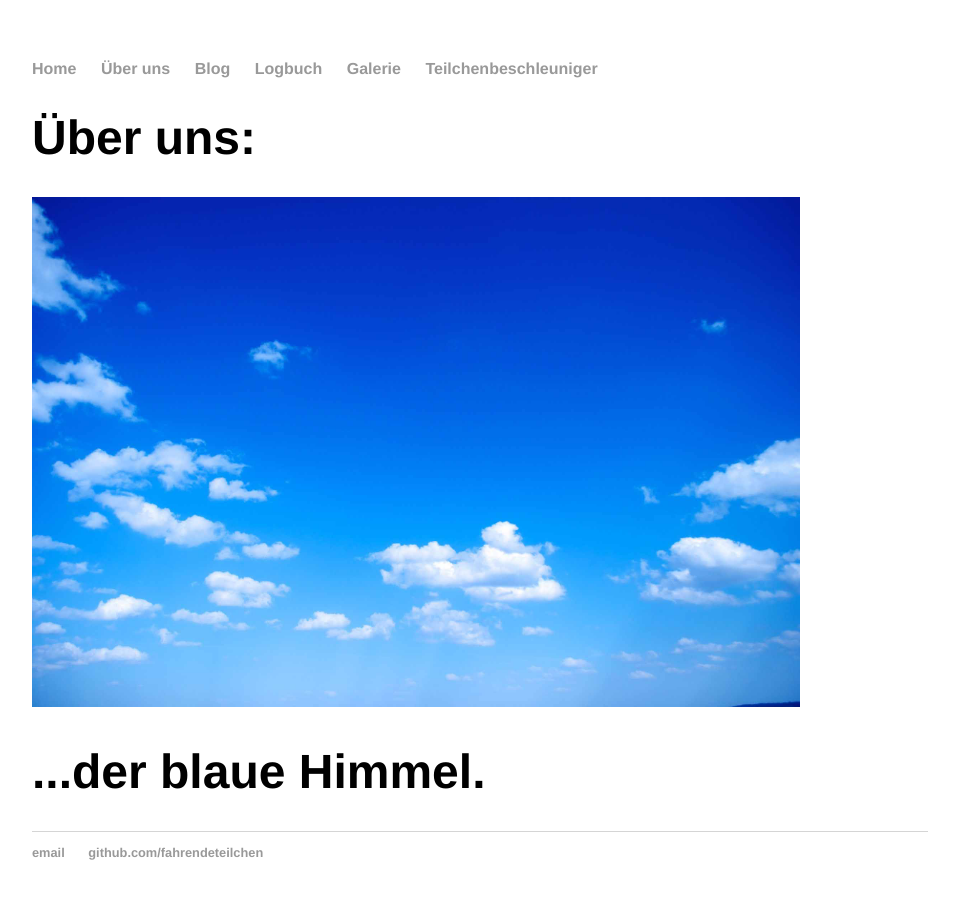
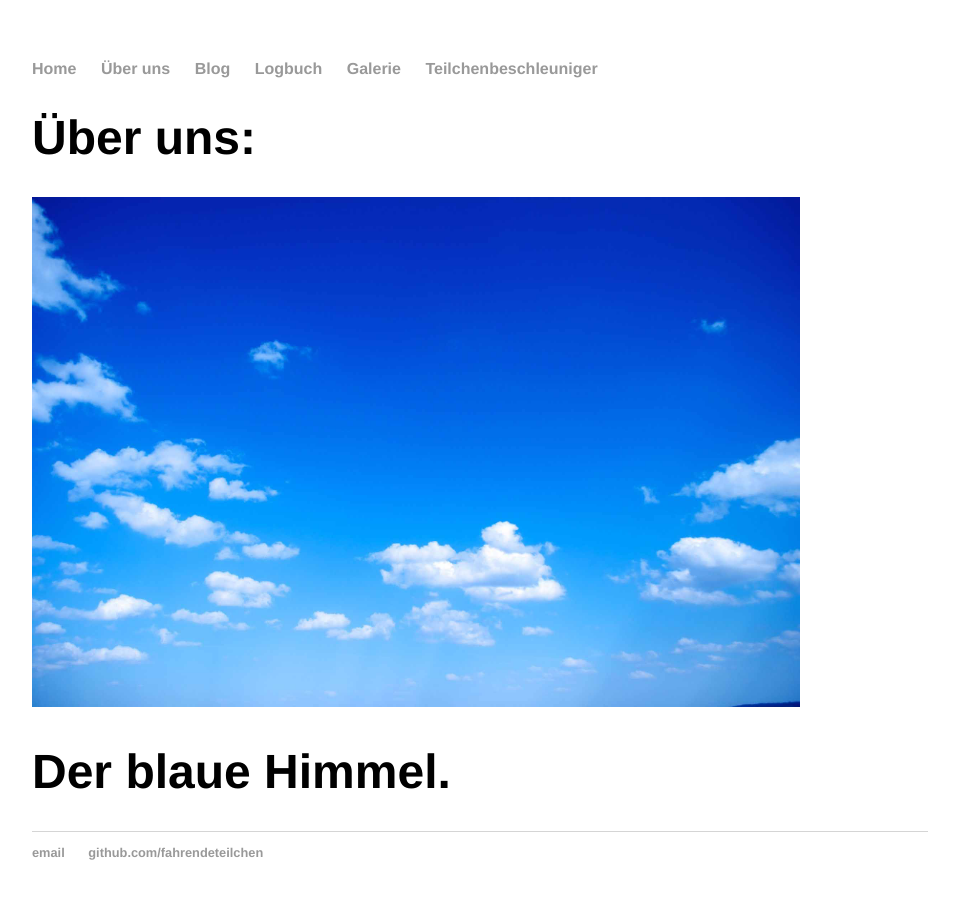
Before and after one commit to fahrendeteilchen/fahrendeteilchen.github.io, a Jekyll site: the page built from about.html, in a window 1280 px wide. Shown: the whole page, without its empty margins (160-1119 px from the left). Built offline with Jekyll 4.4.1, drawn with Linux system fonts in a browser that asks for light colours.

```diff
--- a/about.html
+++ b/about.html
@@ -6,5 +6,5 @@ layout: default
 </div><!-- /.blurb -->
 <img src="./Bilder/BlueSky.jpg" width=768>
 <div class="blurb">
- 		<h1>...der blaue Himmel.</h1>
+ 		<h1>Der blaue Himmel.</h1>
 </div><!-- /.blurb -->
```
